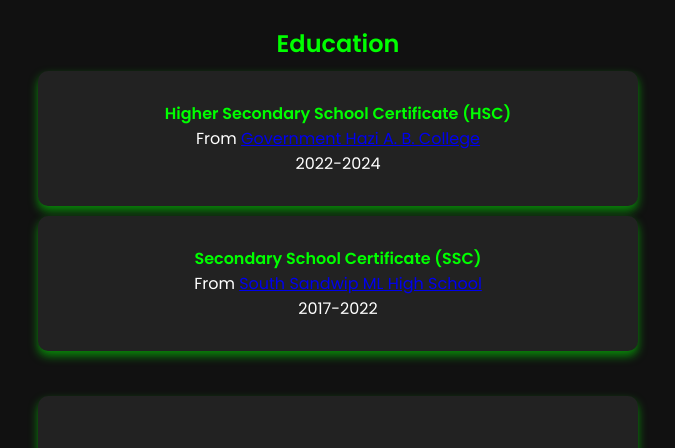
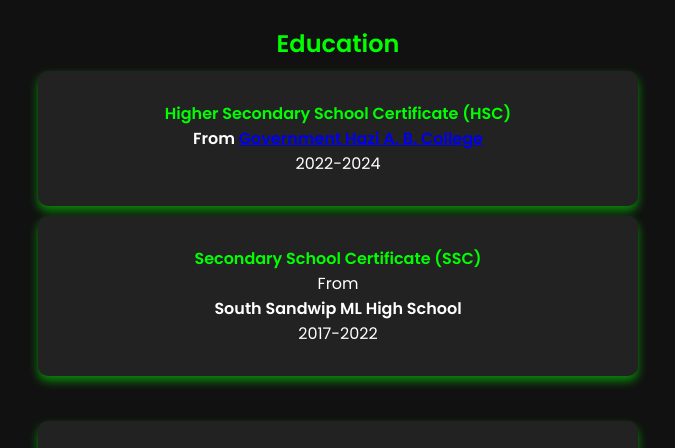
Before and after one commit to SabbirHosenAkash/Protfolio, a plain HTML site: page index.html in a window 1280 px wide. Shown: the part 1420-1868 px from the top of the page, without its empty margins (302-977 px from the left). Drawn offline with Linux system fonts and the light colour scheme.

Commit message:
Update index.html

```diff
--- a/index.html
+++ b/index.html
@@ -63,12 +63,12 @@
     <div class="education-container">
         <div class="education-box">
             <h4 class="green-text">Higher Secondary School Certificate (HSC)</h4>
-            <p>From <a href="https://www.ghabc.gov.bd/">Government Hazi A. B. College</a></p>
+            <h4>From <a href="https://www.ghabc.gov.bd/">Government Hazi A. B. College</a></h4>
             <p class="red-text">2022-2024</p>
         </div>
         <div class="education-box">
             <h4 class="green-text">Secondary School Certificate (SSC)</h4>
-            <p>From <a href="https://www.sohopathi.com/south-sandwip-ml-high-school/">South Sandwip ML High School</a></p>
+            <p>From <h4 href="https://www.sohopathi.com/south-sandwip-ml-high-school/">South Sandwip ML High School</h4></p>
             <p class="red-text">2017-2022</p>
         </div>
     </div>
```
